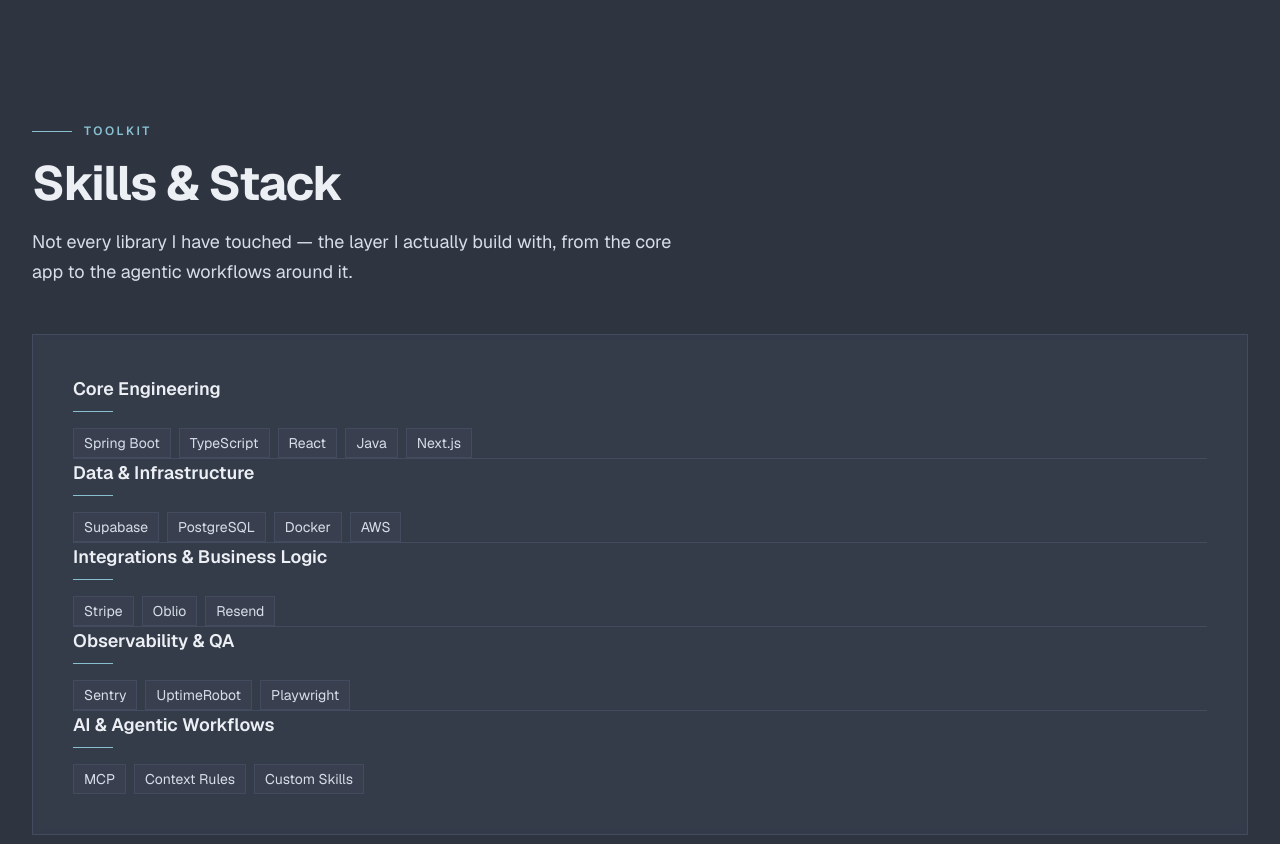
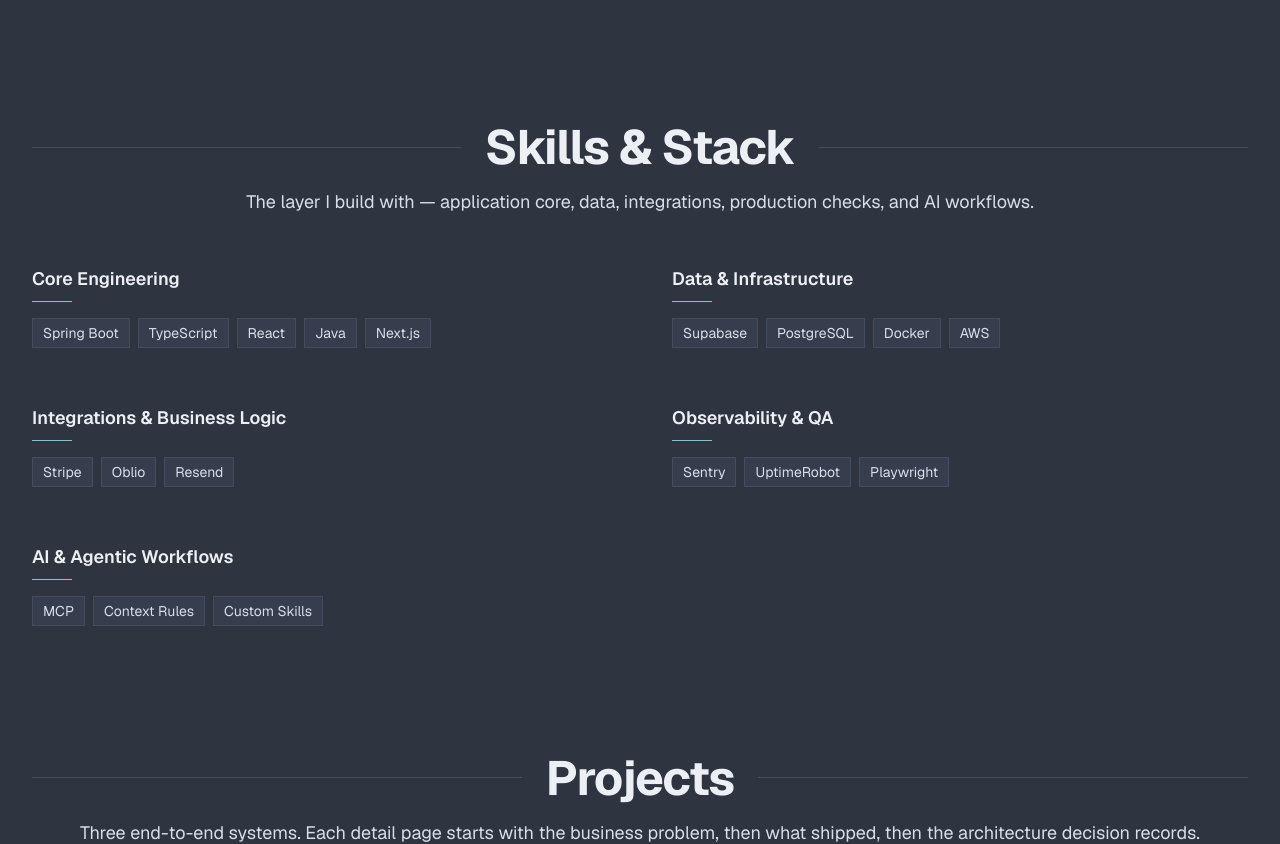
Before and after one commit to Alex-Clau/alexgafita.com, a Next.js app: page / in a window 1280 px wide. Shown: the part 1380-2224 px from the top of the page. Built offline with nearby package versions, Linux system fonts and the light colour scheme.

Commit message:
fix: restore shared Skills header with cluster grid
Finish the Skills simplification by using the standard section header and an open two-column cluster layout.

Co-authored-by: Alex Gafita <Alex-Clau@users.noreply.github.com>

```diff
--- a/src/components/sections/skills/SkillsSection.tsx
+++ b/src/components/sections/skills/SkillsSection.tsx
@@ -1,52 +1,29 @@
-// Skills as its own landing-page chapter: inventory panel, not a timeline or card grid
+// Skills section: shared site chrome, its own cluster layout
 
 'use client';
 
 import { motion } from 'framer-motion';
+import { SectionHeader } from '@/components/shared/SectionHeader';
 import { SkillGroup } from './SkillGroup';
-import {
-  scrollVariantsProps,
-  scrollAnimationProps,
-} from '@/lib/animations/transitions';
+import { scrollVariantsProps } from '@/lib/animations/transitions';
 import { staggerContainer } from '@/lib/animations/variants';
 import { skillGroups } from '@/data/portfolio';
 
 export function SkillsSection() {
   return (
-    <section
-      id="skills"
-      className="w-full space-y-8 sm:space-y-10 md:space-y-12 relative z-10"
-    >
-      <motion.div
-        {...scrollAnimationProps}
-        className="flex flex-col gap-4 sm:gap-5 max-w-2xl"
-      >
-        <div className="flex items-center gap-3">
-          <span className="h-px w-8 sm:w-10 bg-primary" aria-hidden="true" />
-          <p className="text-xs font-semibold uppercase tracking-[0.22em] text-primary">
-            Toolkit
-          </p>
-        </div>
-        <h2 className="text-2xl sm:text-3xl md:text-4xl lg:text-5xl font-bold tracking-tight text-heading text-left">
-          Skills & Stack
-        </h2>
-        <p className="text-sm sm:text-base md:text-lg text-foreground leading-relaxed text-left">
-          Not every library I have touched — the layer I actually build with, from the core app to the agentic workflows around it.
-        </p>
-      </motion.div>
+    <section id="skills" className="w-full space-y-8 sm:space-y-10 md:space-y-12 relative z-10">
+      <SectionHeader
+        title="Skills & Stack"
+        description="The layer I build with — application core, data, integrations, production checks, and AI workflows."
+      />
 
       <motion.div
-        className="border border-border bg-card/50 backdrop-blur-[2px] px-5 py-6 sm:px-8 sm:py-8 md:px-10 md:py-10 divide-y divide-border"
+        className="grid gap-10 sm:gap-12 md:grid-cols-2 md:gap-x-16 md:gap-y-14"
         variants={staggerContainer}
         {...scrollVariantsProps}
       >
-        {skillGroups.map((group, index) => (
-          <SkillGroup
-            key={group.title}
-            index={index}
-            title={group.title}
-            items={group.items}
-          />
+        {skillGroups.map((group) => (
+          <SkillGroup key={group.title} title={group.title} items={group.items} />
         ))}
       </motion.div>
     </section>
```
